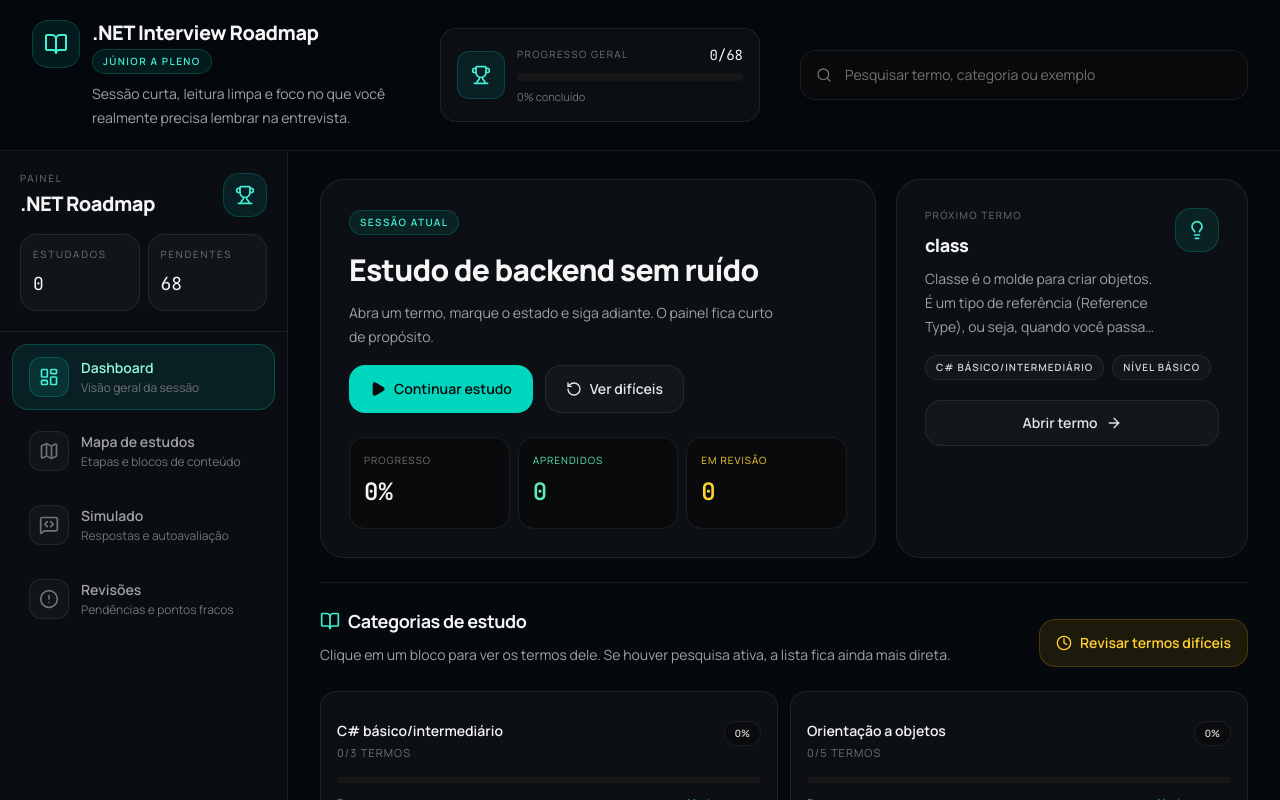
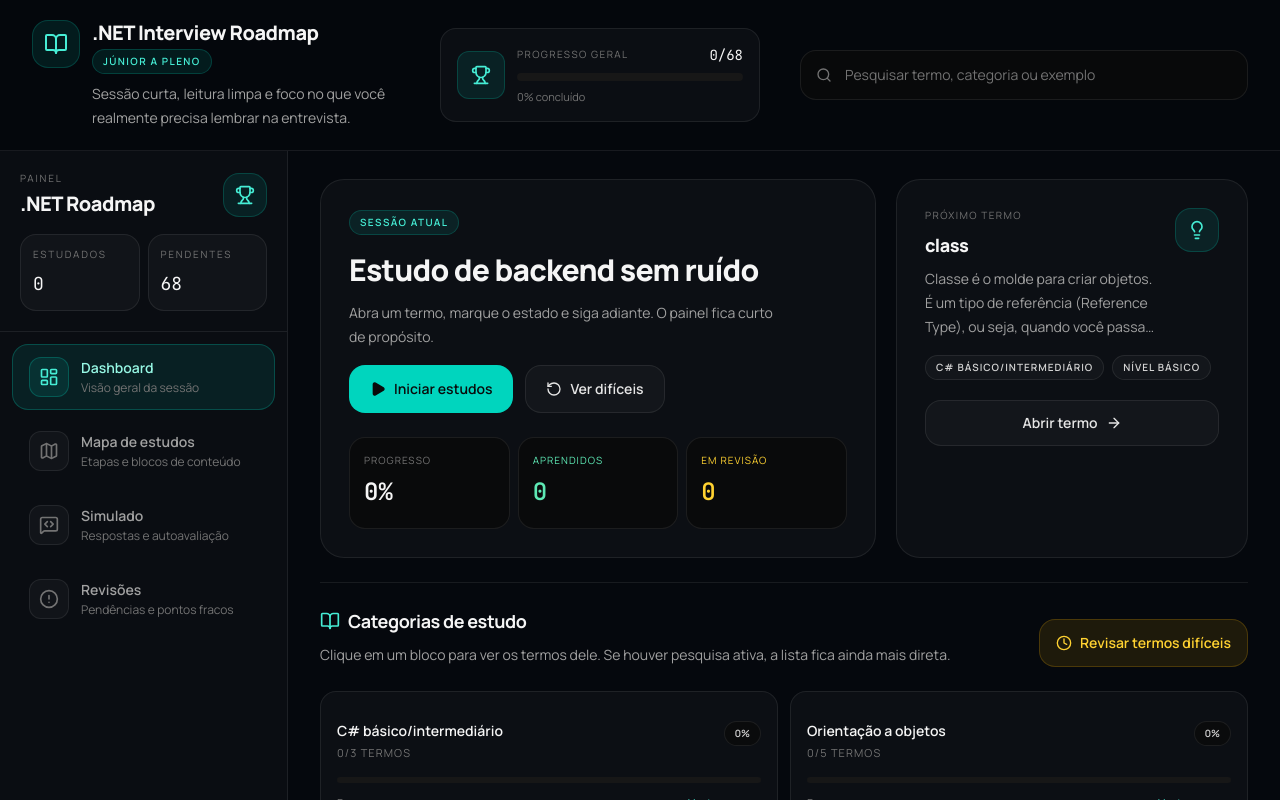
Before and after one commit to Murillou4/.NET-Interview-Roadmap, a React (Vite) app: page / in a window 1280 px wide. Shown: the top 800 px of the page. Built offline with nearby package versions, Linux system fonts and the light colour scheme.

Commit message:
Show start action for new study sessions

```diff
--- a/src/components/DashboardView.tsx
+++ b/src/components/DashboardView.tsx
@@ -60,6 +60,10 @@
   const learnedCount = terms.filter((term) => termStatus[term.id] === 'aprendido').length;
   const reviewingCount = terms.filter((term) => termStatus[term.id] === 'revisar').length;
   const progressPercent = totalCount > 0 ? Math.round((learnedCount / totalCount) * 100) : 0;
+  const hasStartedStudying = terms.some((term) => {
+    const status = termStatus[term.id];
+    return status && status !== 'não estudado';
+  });
 
   const recommendedTerm =
     terms.find((term) => !termStatus[term.id] || termStatus[term.id] === 'não estudado' || termStatus[term.id] === 'estudando') ||
@@ -107,7 +111,7 @@
                   id="btn-recommended-term"
                 >
                   <Play className="h-4 w-4 fill-current" />
-                  Continuar estudo
+                  {hasStartedStudying ? 'Continuar estudo' : 'Iniciar estudos'}
                 </button>
 
                 <button
```
